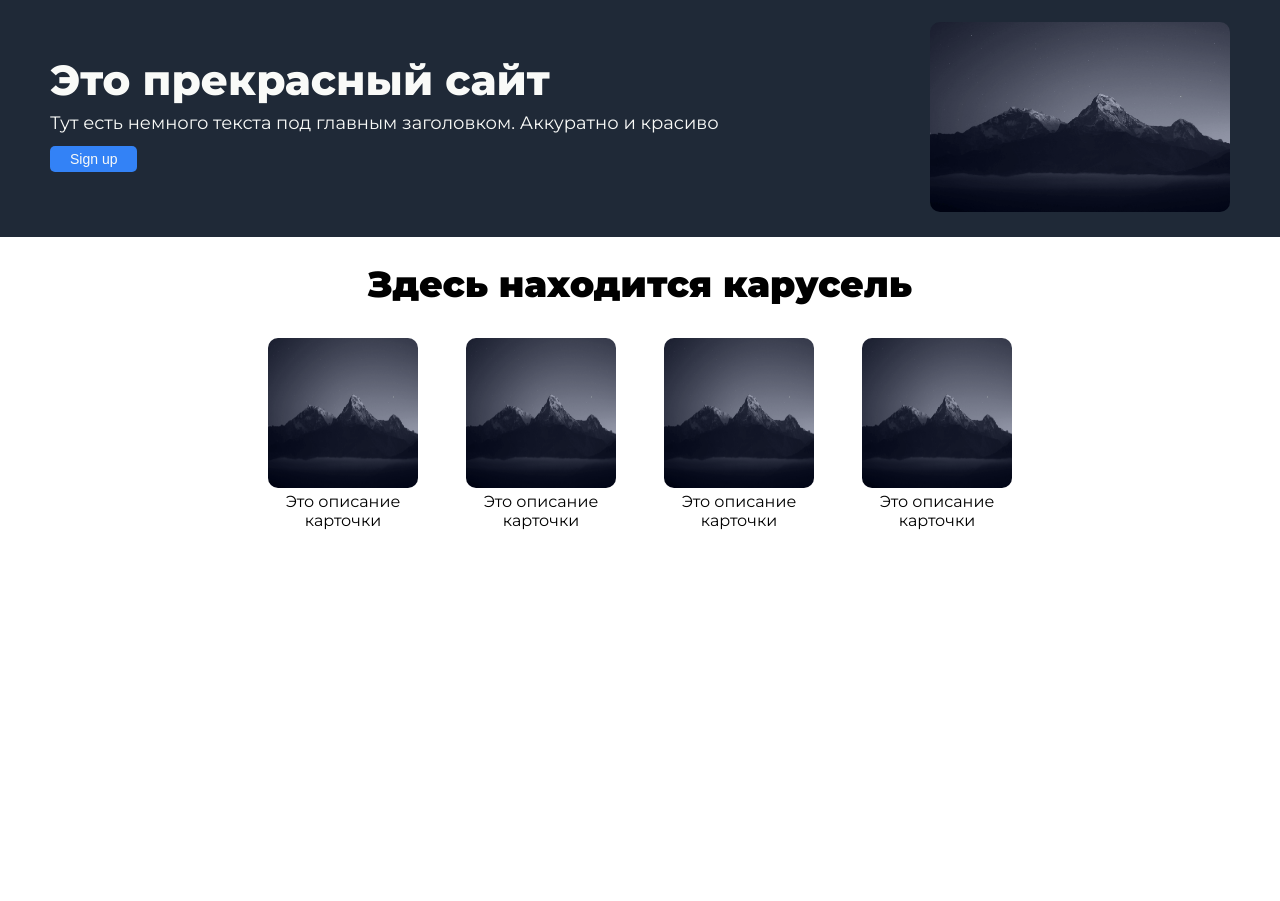
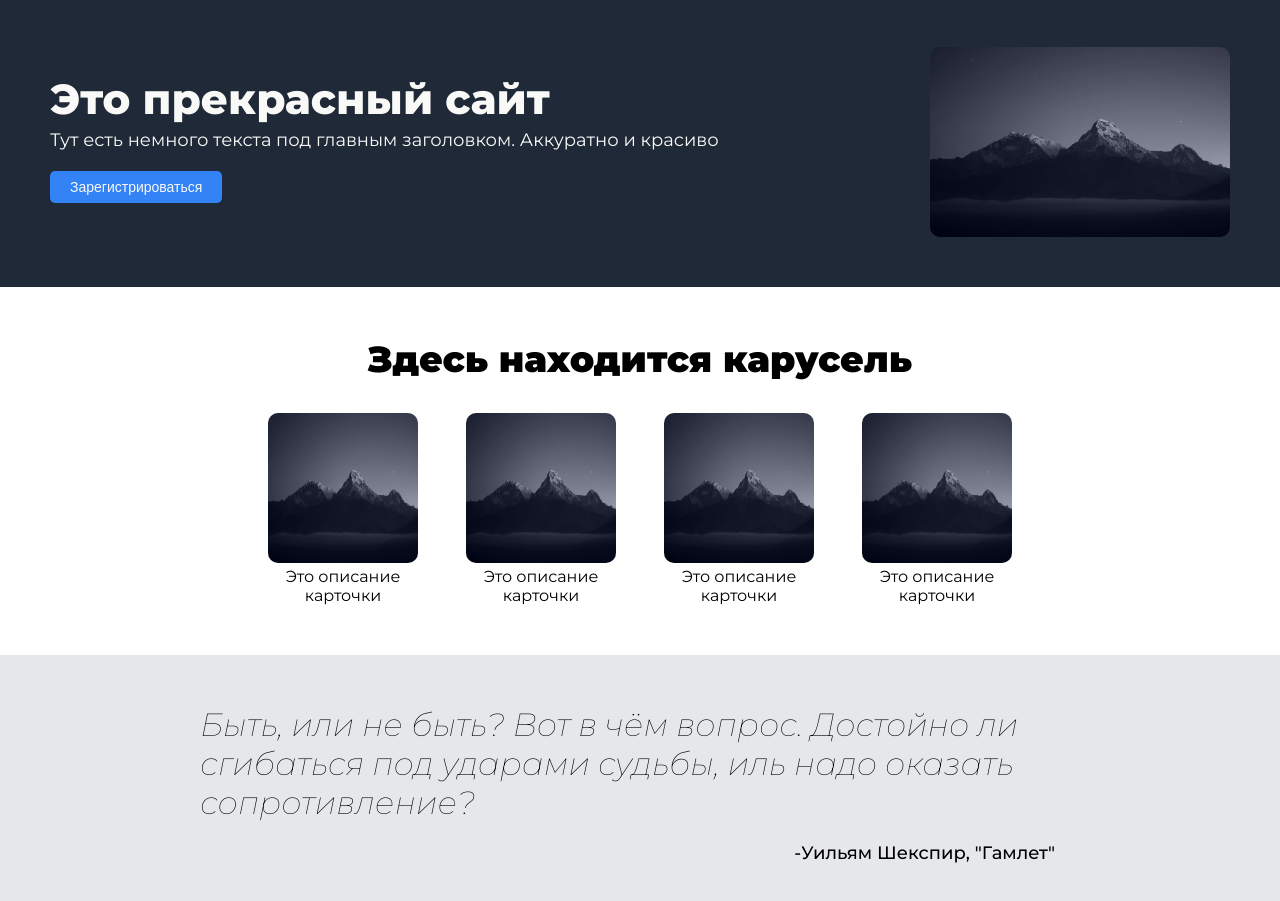
Before and after one commit to windercloud/basic-site-project, a plain HTML site: page index.html in a window 1280 px wide. Shown: the part 63-964 px from the top of the page. Before the commit the page ends 800 px from the top, so only its background shows below. Drawn offline with Linux system fonts and the light colour scheme.

Commit message:
Добавлен третий блок - цитата.
Добавлена цитата, отредактированы ошибки в предыдущих блоках

```diff
--- a/index.html
+++ b/index.html
@@ -20,7 +20,7 @@
         <div class="main-info">
             <div id="heading-main">Это прекрасный сайт</div>
              <div id="text-main">Тут есть немного текста под главным заголовком. Аккуратно и красиво</div>
-             <button id="cta-main">Sign up</button>
+             <button id="cta-main">Зарегистрироваться</button>
         </div>
         <img id="image1" src="image1.webp" alt="Тут красивая картинка, поверьте.">
     </div>
@@ -46,5 +46,12 @@
             </div>
         </div>
     </div>
+
+    <div class="third-block">
+        <div class="quote">Быть, или не быть? Вот в чём вопрос. Достойно ли сгибаться под ударами судьбы, иль надо оказать сопротивление?</div>
+        <div id="hamlet">-Уильям Шекспир, "Гамлет"</div>
+    </div>
+
+
 </body>
 </html>
--- a/styles.css
+++ b/styles.css
@@ -44,7 +44,7 @@ a{
     gap: 100px;
     padding-inline: 50px;
     background-color: #1f2937;
-    padding-block: 25px;
+    padding-block: 50px;
 }
 
 #heading-main{
@@ -57,7 +57,8 @@ a{
 #text-main{
     font-size: 18px;
     color: #f9faf8;
-    padding-block: 12px;
+    padding-top: 10px;
+    padding-bottom: 20px;
 }
 
 #cta-main{
@@ -68,7 +69,7 @@ a{
     border-radius: 5px;
     border: 0px;
     padding-inline: 20px;
-    padding-block: 5px;
+    padding-block: 8px;
 }
 
 #image1{
@@ -80,19 +81,20 @@ a{
 .second-block{
     display:flex;
     flex-direction: column;
-    align-items: center;
-    padding-block: 25px;
+    padding-block: 50px;
     gap: 32px;
+    padding-inline: 50px;
 }
 
 #heading-2{
     font-size: 36px;
+    align-self: center;
     font-weight: 900;
 }
 
 .carousel{
     display: flex;
-    justify-content: space-between;
+    justify-content: center;
     align-items: center;
     gap: 48px;
 }
@@ -107,3 +109,27 @@ a{
     height: 150px;
     border-radius: 10px;;
 }
+
+.third-block{
+    display: flex;
+    flex-direction: column;
+    justify-content: center;
+    background-color: #e5e7eb;
+    padding-inline: 200px;
+    padding-block: 50px;
+}
+
+.quote{
+    font-size: 32px;
+    align-self: flex-start;
+    font-style: italic;
+    font-weight: lighter;
+    padding-bottom: 20px;
+}
+
+#hamlet{
+    align-self: flex-end;
+    font-size: 18px;
+    font-weight: 500;
+    padding-right: 25px;
+}
```
